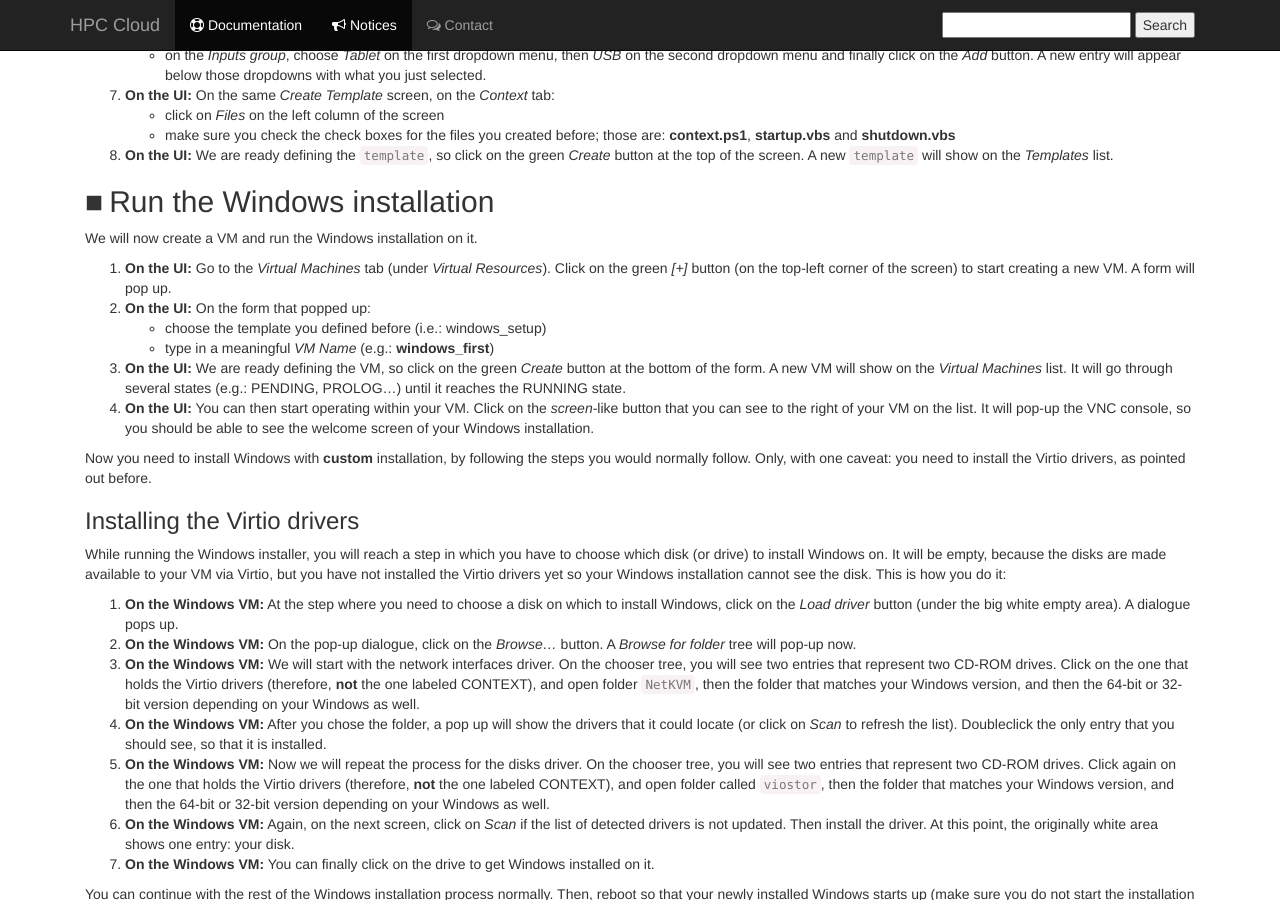
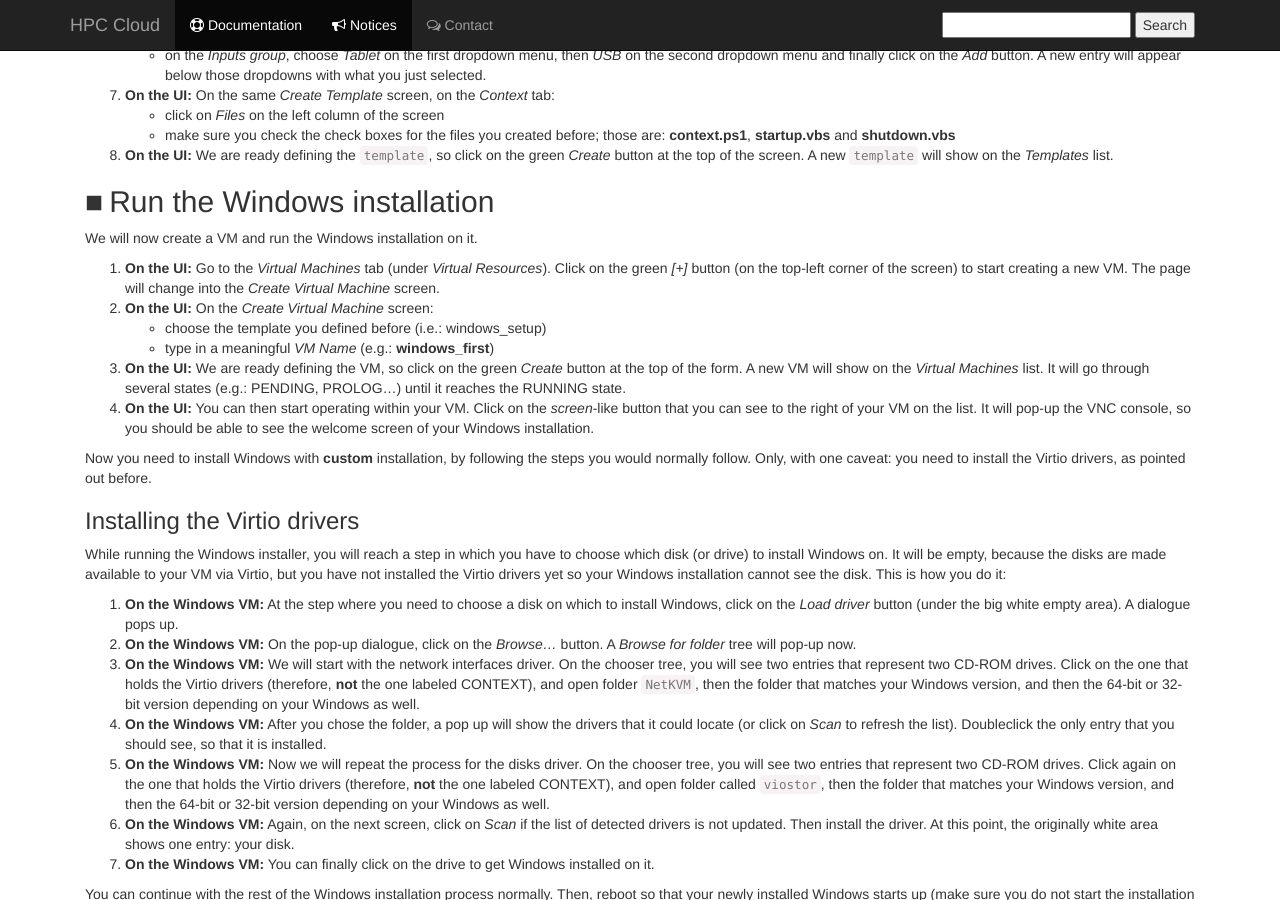
Before and after one commit to sara-nl/clouddocs, a Jekyll site: the page built from Windows.markdown, in a window 1280 px wide and 900 px high, scrolled down 3150 px. Built offline with Jekyll 4.4.1, drawn with Linux system fonts in a browser that asks for light colours; nearby versions of some CDN libraries.

Commit message:
Update Windows.markdown

```diff
--- a/Windows.markdown
+++ b/Windows.markdown
@@ -147,11 +147,11 @@ Now that we have all components ready in the UI, we are ready to bring them toge
 
 We will now create a VM and run the Windows installation on it.
 
-1. **On the UI:** Go to the _Virtual Machines_ tab (under _Virtual Resources_). Click on the green _[+]_ button (on the top-left corner of the screen) to start creating a new VM. A form will pop up.
-1. **On the UI:** On the form that popped up:
+1. **On the UI:** Go to the _Virtual Machines_ tab (under _Virtual Resources_). Click on the green _[+]_ button (on the top-left corner of the screen) to start creating a new VM. The page will change into the _Create Virtual Machine_ screen.
+1. **On the UI:** On the _Create Virtual Machine_ screen:
   * choose the template you defined before (i.e.: windows_setup)
   * type in a meaningful _VM Name_ (e.g.: **windows_first**)
-1. **On the UI:** We are ready defining the VM, so click on the green _Create_ button at the bottom of the form. A new VM will show on the _Virtual Machines_ list. It will go through several states (e.g.: PENDING, PROLOG...) until it reaches the RUNNING state.
+1. **On the UI:** We are ready defining the VM, so click on the green _Create_ button at the top of the form. A new VM will show on the _Virtual Machines_ list. It will go through several states (e.g.: PENDING, PROLOG...) until it reaches the RUNNING state.
 1. **On the UI:** You can then start operating within your VM. Click on the _screen_-like button that you can see to the right of your VM on the list. It will pop-up the VNC console, so you should be able to see the welcome screen of your Windows installation.
 
 Now you need to install Windows with **custom** installation, by following the steps you would normally follow. Only, with one caveat: you need to install the Virtio drivers, as pointed out before.
```
